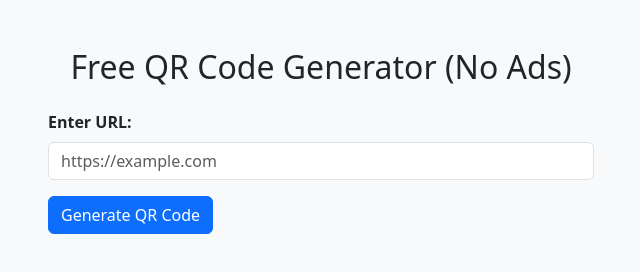
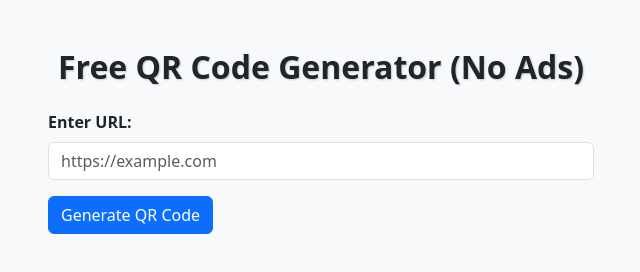
Before and after one commit to imranmn/qrcode, a plain HTML site: page index.html in a window 1280 px wide. Shown: the whole page, without its empty margins (319-959 px from the left). Drawn offline with nearby package versions, Linux system fonts and the light colour scheme.

Commit message:
beautify title

```diff
--- a/index.html
+++ b/index.html
@@ -13,12 +13,22 @@
       display: block;
     }
   </style>
+  <style>
+  .custom-title {
+    font-weight: 700;       /* tebal */
+    font-size: 2 rem;      /* lebih besar */
+    text-align: center;
+    text-shadow: 1px 1px 2px rgba(0,0,0,0.2); /* sedikit timbul */
+  }
+</style>
 </head>
 <body class="bg-light">
 <div class="container py-5">
   <div class="row justify-content-center">
     <div class="col-lg-6 col-md-8 col-sm-12">
-      <h2 class="mb-4 text-center">Free QR Code Generator (No Ads)</h2>
+      <h2 class="custom-title mb-4">
+		Free QR Code Generator (No Ads)
+	  </h2>
       <form id="qrForm" class="mb-4" novalidate>
         <div class="mb-3">
           <label for="urlInput" class="form-label"><strong>Enter URL:</strong></label>
```
